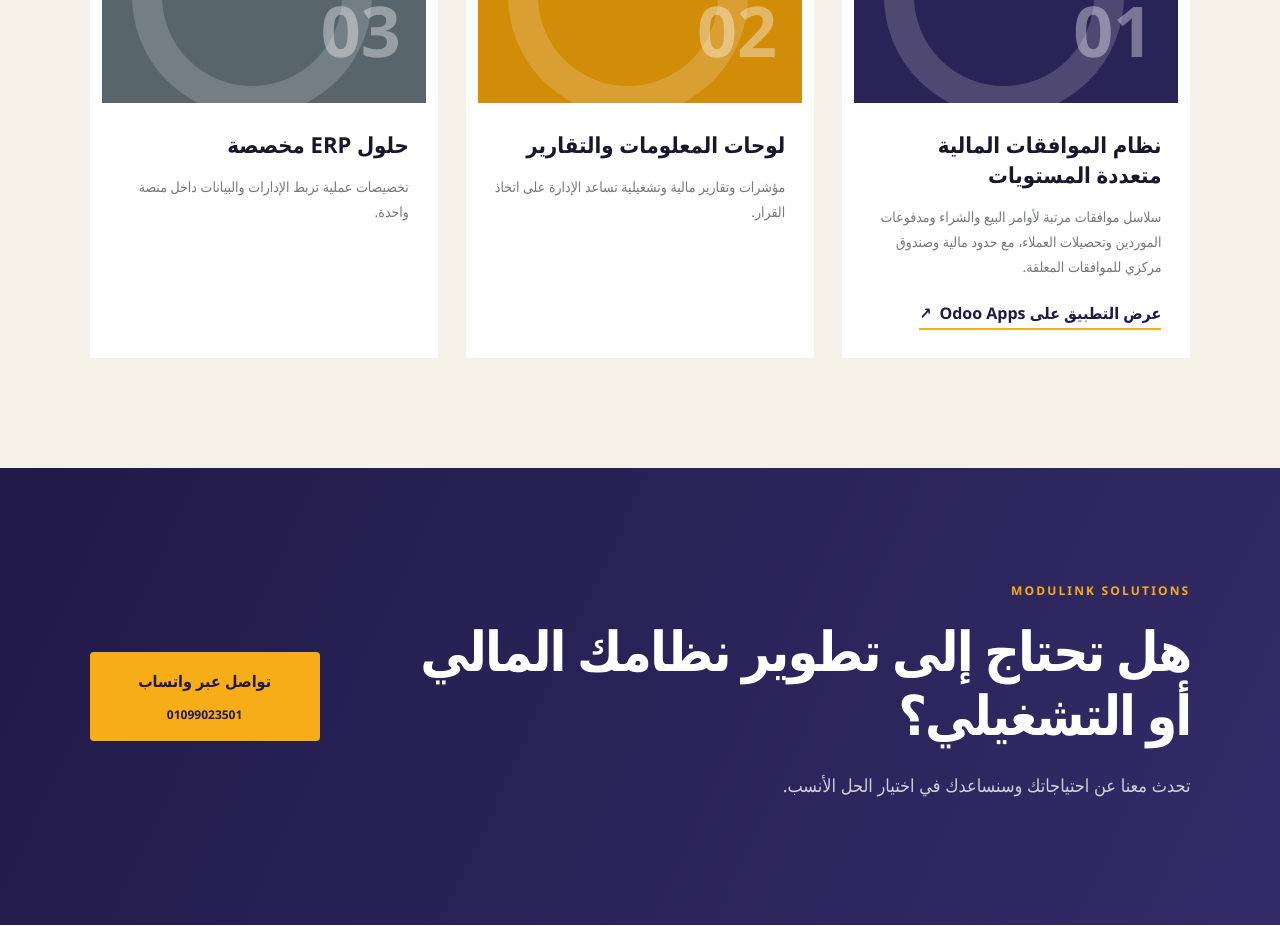
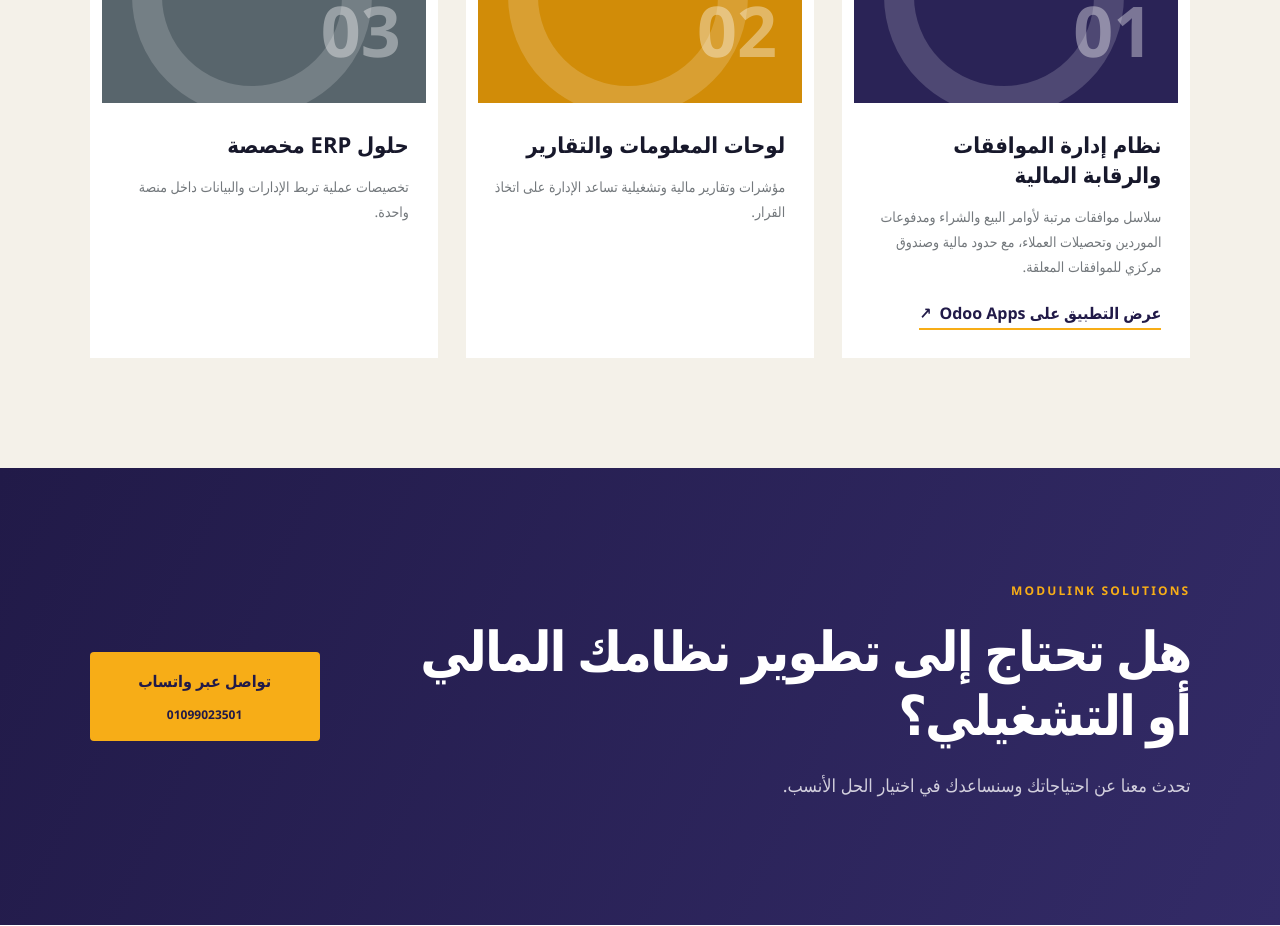
Before and after one commit to modulink-eg/modulink-website, a Next.js app: page / in a window 1280 px wide. Shown: the part 3092-4018 px from the top of the page. Built offline with nearby package versions, Linux system fonts and the light colour scheme.

Commit message:
Use broader financial control solution name

```diff
--- a/app/page.tsx
+++ b/app/page.tsx
@@ -36,7 +36,7 @@ const content = {
     workTitle: "حلول مصممة لعمليات حقيقية",
     appLink: "عرض التطبيق على Odoo Apps",
     work: [
-      ["نظام الموافقات المالية متعددة المستويات", "سلاسل موافقات مرتبة لأوامر البيع والشراء ومدفوعات الموردين وتحصيلات العملاء، مع حدود مالية وصندوق مركزي للموافقات المعلقة.", "https://apps.odoo.com/apps/modules/19.0/order_finance_approval"],
+      ["نظام إدارة الموافقات والرقابة المالية", "سلاسل موافقات مرتبة لأوامر البيع والشراء ومدفوعات الموردين وتحصيلات العملاء، مع حدود مالية وصندوق مركزي للموافقات المعلقة.", "https://apps.odoo.com/apps/modules/19.0/order_finance_approval"],
       ["لوحات المعلومات والتقارير", "مؤشرات وتقارير مالية وتشغيلية تساعد الإدارة على اتخاذ القرار."],
       ["حلول ERP مخصصة", "تخصيصات عملية تربط الإدارات والبيانات داخل منصة واحدة."],
     ],
@@ -78,7 +78,7 @@ const content = {
     workTitle: "Solutions designed for real operations",
     appLink: "View on Odoo Apps",
     work: [
-      ["Multi-Level Financial Approvals", "Ordered approval chains for sales, purchases, vendor payments, and customer receipts, with financial thresholds and a central pending-approval inbox.", "https://apps.odoo.com/apps/modules/19.0/order_finance_approval"],
+      ["Financial Approval & Control System", "Ordered approval chains for sales, purchases, vendor payments, and customer receipts, with financial thresholds and a central pending-approval inbox.", "https://apps.odoo.com/apps/modules/19.0/order_finance_approval"],
       ["Dashboards & reporting", "Financial and operational insights that support management decisions."],
       ["Tailored ERP solutions", "Practical customizations that connect teams and data in one platform."],
     ],
```
